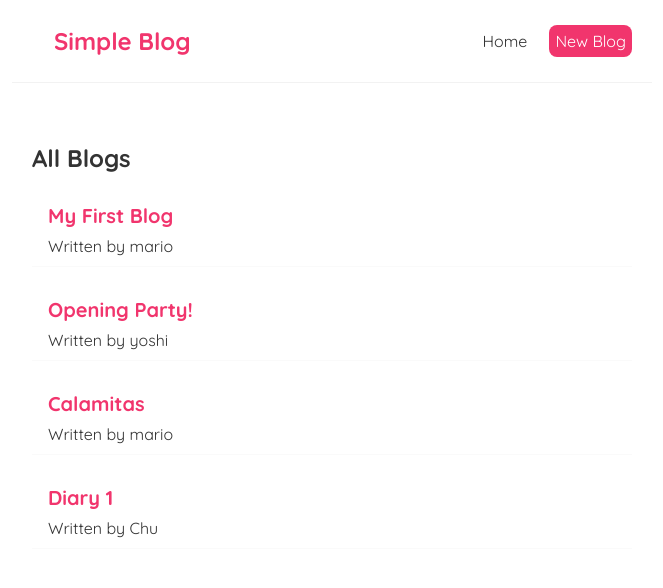
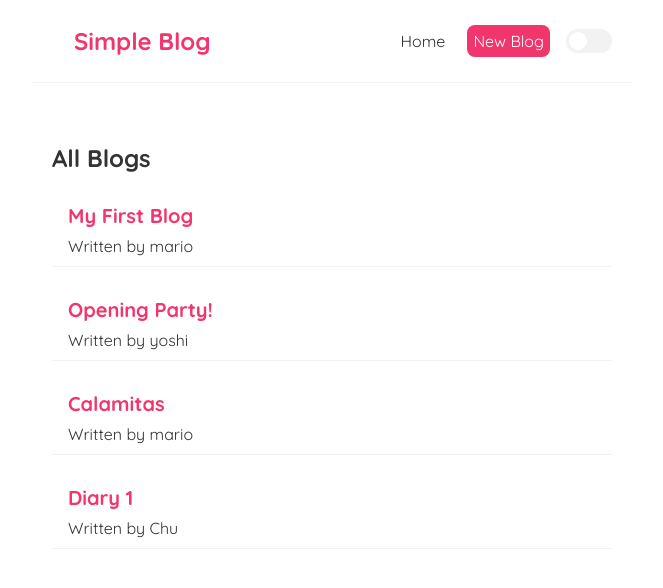
Before and after one commit to CChumChum/React-Practice, a React (Create React App) app: page / in a window 1280 px wide. Shown: the top 588 px of the page, without its empty margins (308-971 px from the left). Built offline with nearby package versions, Linux system fonts and the light colour scheme; data requests are answered from the project's data file.

Commit message:
Added dark mode

```diff
--- a/src/App.js
+++ b/src/App.js
@@ -4,12 +4,16 @@ import { BrowserRouter as Router, Route, Switch } from "react-router-dom";
 import Create from './Create';
 import BlogDetails from './BlogDetails';
 import NotFound from './NotFound';
+import { useState } from "react";
 
 function App() {
+  const [darkMode, setDarkMode] = useState(false);
+
   return (
     <Router>
-      <div className="App">
-        <Navbar />
+      <div className={darkMode ? "App dark" : "App"}>
+      <Navbar darkMode={darkMode} setDarkMode={setDarkMode} />
+
         <div className="content">
           <Switch>
             <Route exact path="/">
--- a/src/Navbar.js
+++ b/src/Navbar.js
@@ -1,6 +1,6 @@
 import { Link } from "react-router-dom";
 
-const Navbar = () => {
+const Navbar = ({ darkMode, setDarkMode }) => {
   return (
     <nav className="navbar">
       <Link to="/" className="logo">
@@ -19,6 +19,15 @@ const Navbar = () => {
         >
           New Blog
         </Link>
+
+    <label className="theme-switch">
+      <input
+        type="checkbox"
+        checked={darkMode}
+        onChange={() => setDarkMode(!darkMode)}
+      />
+      <span className="slider"></span>
+    </label>
       </div>
     </nav>
   );
--- a/src/index.css
+++ b/src/index.css
@@ -4,30 +4,78 @@
 * {
   margin: 0;
   font-family: "Quicksand";
-  color: #333;
+  color: var(--text-color);
+  box-sizing: border-box;
 }
+
+:root {
+  --bg-color: #ffffff;
+  --text-color: #333;
+  --primary-color: #f1356d;
+  --border-color: #f2f2f2;
+  --card-bg: #ffffff;
+  --input-bg: #ffffff;
+  --shadow-color: rgba(0,0,0,0.1);
+}
+
+.dark {
+  --bg-color: #121212;
+  --text-color: #e4e4e4;
+  --primary-color: #f1356d;
+  --border-color: #2a2a2a;
+  --card-bg: #1e1e1e;
+  --input-bg: #1e1e1e;
+  --shadow-color: rgba(255,255,255,0.05);
+}
+
+.App {
+  background: var(--bg-color);
+  min-height: 100vh;
+}
+
+/* navbar */
 .navbar {
   padding: 20px;
   display: flex;
   align-items: center;
   max-width: 600px;
   margin: 0 auto;
-  border-bottom: 1px solid #f2f2f2;
+  border-bottom: 1px solid var(--border-color);
 }
+
 .navbar h1 {
-  color: #f1356d;
+  color: var(--primary-color);
 }
+
+.navbar .logo {
+  text-decoration: none;
+}
+
 .navbar .links {
   margin-left: auto;
+  display: flex;
+  align-items: center;
 }
+
 .navbar a {
   margin-left: 16px;
   text-decoration: none;
   padding: 6px;
 }
+
 .navbar a:hover {
-  color: #f1356d;
+  color: var(--primary-color);
 }
+
+.theme-toggle {
+  background: none;
+  border: none;
+  cursor: pointer;
+  margin-left: 16px;
+  font-size: 16px;
+}
+
+/* content */
 .content {
   max-width: 600px;
   margin: 40px auto;
@@ -38,31 +86,37 @@
 .blog-preview {
   padding: 10px 16px;
   margin: 20px 0;
-  border-bottom: 1px solid #fafafa;
+  background: var(--card-bg);
+  border-bottom: 1px solid var(--border-color);
 }
+
 .blog-preview:hover {
-  box-shadow: 1px 3px 5px rgba(0,0,0,0.1);
+  box-shadow: 1px 3px 5px var(--shadow-color);
 }
+
 .blog-preview h2 {
   font-size: 20px;
-  color: #f1356d;
+  color: var(--primary-color);
   margin-bottom: 8px;
 }
-.blog-preview a{
+
+.blog-preview a {
   text-decoration: none;
 }
 
 /* blog details page */
 .blog-details h2 {
   font-size: 20px;
-  color: #f1356d;
+  color: var(--primary-color);
   margin-bottom: 10px;
 }
+
 .blog-details div {
   margin: 20px 0;
 }
+
 .blog-details button {
-  background: #f1356d;
+  background: var(--primary-color);
   color: #fff;
   border: 0;
   padding: 8px;
@@ -76,28 +130,81 @@
   margin: 0 auto;
   text-align: center;
 }
+
 .create label {
   text-align: left;
   display: block;
 }
+
 .create h2 {
   font-size: 20px;
-  color: #f1356d;
+  color: var(--primary-color);
   margin-bottom: 30px;
 }
-.create input, .create textarea, .create select {
+
+
+/* Slider */
+
+.create input,
+.create textarea,
+.create select {
   width: 100%;
   padding: 6px 10px;
   margin: 10px 0;
-  border: 1px solid #ddd;
-  box-sizing: border-box;
+  border: 1px solid var(--border-color);
+  background: var(--input-bg);
+  color: var(--text-color);
   display: block;
 }
+
 .create button {
-  background: #f1356d;
+  background: var(--primary-color);
   color: #fff;
   border: 0;
   padding: 8px;
   border-radius: 8px;
   cursor: pointer;
 }
+/* theme toggle slider */
+.theme-switch {
+  position: relative;
+  display: inline-block;
+  width: 46px;
+  height: 24px;
+  margin-left: 16px;
+}
+
+.theme-switch input {
+  opacity: 0;
+  width: 0;
+  height: 0;
+}
+
+.slider {
+  position: absolute;
+  cursor: pointer;
+  inset: 0;
+  background-color: var(--border-color);
+  border-radius: 24px;
+  transition: background-color 0.3s ease;
+}
+
+.slider::before {
+  content: "";
+  position: absolute;
+  height: 18px;
+  width: 18px;
+  left: 3px;
+  bottom: 3px;
+  background-color: var(--bg-color);
+  border-radius: 50%;
+  transition: transform 0.3s ease;
+}
+
+.theme-switch input:checked + .slider {
+  background-color: var(--primary-color);
+}
+
+.theme-switch input:checked + .slider::before {
+  transform: translateX(22px);
+}
```
